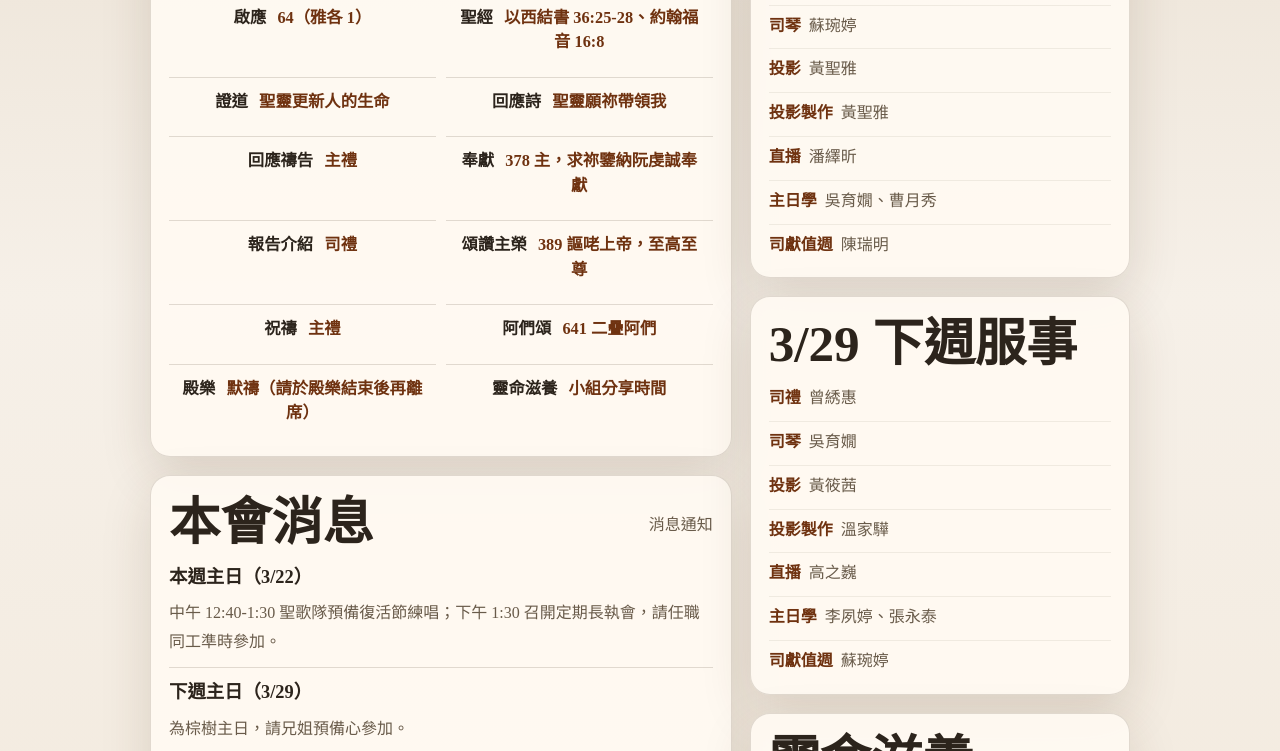
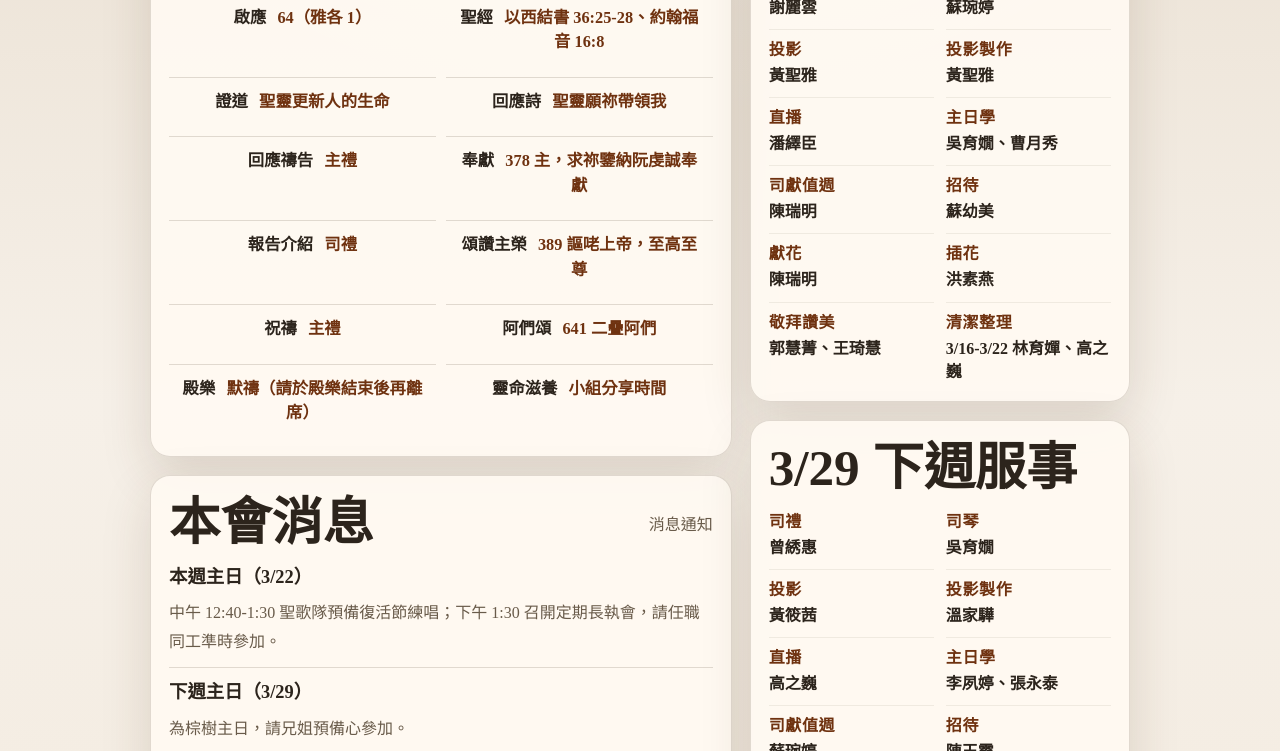
Before and after one commit to barst/LukeChurch-demo, a plain HTML site: page bulletins/2026-03-22.html in a window 1280 px wide. Shown: the part 637-1388 px from the top of the page. Drawn offline with Linux system fonts and the light colour scheme.

Commit message:
Refine service grid and fix names

```diff
--- a/bulletins/2026-03-22.html
+++ b/bulletins/2026-03-22.html
@@ -25,7 +25,7 @@
             <p class="card-label">主日信息</p>
             <h2>聖靈更新人的生命</h2>
             <p class="sermon-scripture">經文：以西結書 36:25-28、約翰福音 16:8</p>
-            <p class="panel-text">主禮：趙學智牧師｜司禮：謝麗雲長老｜司琴：蘇琬婷執事</p>
+            <p class="panel-text">主禮： 趙學智牧師｜司禮： 謝麗雲長老｜司琴： 蘇琬婷執事</p>
           </article>
 
           <article class="bulletin-panel">
@@ -172,11 +172,11 @@
           </article>
           <article class="bulletin-panel">
             <h2>3/22 本週服事</h2>
-            <div class="info-list"><div class="info-row"><span class="info-term">司禮</span><span class="info-value">謝麗雲</span></div><div class="info-row"><span class="info-term">司琴</span><span class="info-value">蘇琬婷</span></div><div class="info-row"><span class="info-term">投影</span><span class="info-value">黃聖雅</span></div><div class="info-row"><span class="info-term">投影製作</span><span class="info-value">黃聖雅</span></div><div class="info-row"><span class="info-term">直播</span><span class="info-value">潘繹昕</span></div><div class="info-row"><span class="info-term">主日學</span><span class="info-value">吳育嫺、曹月秀</span></div><div class="info-row"><span class="info-term">司獻值週</span><span class="info-value">陳瑞明</span></div></div>
+            <div class="service-grid"><div class="service-row"><span class="service-term">司禮</span><span class="service-value">謝麗雲</span></div><div class="service-row"><span class="service-term">司琴</span><span class="service-value">蘇琬婷</span></div><div class="service-row"><span class="service-term">投影</span><span class="service-value">黃聖雅</span></div><div class="service-row"><span class="service-term">投影製作</span><span class="service-value">黃聖雅</span></div><div class="service-row"><span class="service-term">直播</span><span class="service-value">潘繹臣</span></div><div class="service-row"><span class="service-term">主日學</span><span class="service-value">吳育嫺、曹月秀</span></div><div class="service-row"><span class="service-term">司獻值週</span><span class="service-value">陳瑞明</span></div><div class="service-row"><span class="service-term">招待</span><span class="service-value">蘇幼美</span></div><div class="service-row"><span class="service-term">獻花</span><span class="service-value">陳瑞明</span></div><div class="service-row"><span class="service-term">插花</span><span class="service-value">洪素燕</span></div><div class="service-row"><span class="service-term">敬拜讚美</span><span class="service-value">郭慧菁、王琦慧</span></div><div class="service-row"><span class="service-term">清潔整理</span><span class="service-value">3/16-3/22 林育嬋、高之巍</span></div></div>
           </article>
           <article class="bulletin-panel">
             <h2>3/29 下週服事</h2>
-            <div class="info-list"><div class="info-row"><span class="info-term">司禮</span><span class="info-value">曾綉惠</span></div><div class="info-row"><span class="info-term">司琴</span><span class="info-value">吳育嫺</span></div><div class="info-row"><span class="info-term">投影</span><span class="info-value">黃筱茜</span></div><div class="info-row"><span class="info-term">投影製作</span><span class="info-value">溫家驊</span></div><div class="info-row"><span class="info-term">直播</span><span class="info-value">高之巍</span></div><div class="info-row"><span class="info-term">主日學</span><span class="info-value">李夙婷、張永泰</span></div><div class="info-row"><span class="info-term">司獻值週</span><span class="info-value">蘇琬婷</span></div></div>
+            <div class="service-grid"><div class="service-row"><span class="service-term">司禮</span><span class="service-value">曾綉惠</span></div><div class="service-row"><span class="service-term">司琴</span><span class="service-value">吳育嫺</span></div><div class="service-row"><span class="service-term">投影</span><span class="service-value">黃筱茜</span></div><div class="service-row"><span class="service-term">投影製作</span><span class="service-value">溫家驊</span></div><div class="service-row"><span class="service-term">直播</span><span class="service-value">高之巍</span></div><div class="service-row"><span class="service-term">主日學</span><span class="service-value">李夙婷、張永泰</span></div><div class="service-row"><span class="service-term">司獻值週</span><span class="service-value">蘇琬婷</span></div><div class="service-row"><span class="service-term">招待</span><span class="service-value">陳玉霞</span></div><div class="service-row"><span class="service-term">獻花</span><span class="service-value">許素珠</span></div><div class="service-row"><span class="service-term">插花</span><span class="service-value">許素珠</span></div><div class="service-row"><span class="service-term">敬拜讚美</span><span class="service-value">黃千慈、吳育嫺</span></div><div class="service-row"><span class="service-term">清潔整理</span><span class="service-value">3/23-3/29 王朝焜、洪素燕</span></div></div>
           </article>
           <article class="bulletin-panel">
             <h2>靈命滋養</h2>
--- a/styles.css
+++ b/styles.css
@@ -203,6 +203,7 @@ h3 {
 .panel-tag,
 .panel-text,
 .info-value,
+.service-value,
 .notice-item p {
   color: var(--muted);
 }
@@ -306,7 +307,8 @@ h3 {
 .flow-card p,
 .panel-text,
 .notice-item p,
-.info-value {
+.info-value,
+.service-value {
   margin-top: 10px;
   line-height: 1.8;
 }
@@ -475,6 +477,39 @@ h3 {
   flex: 1 1 auto;
 }
 
+.service-grid {
+  display: grid;
+  grid-template-columns: repeat(2, minmax(0, 1fr));
+  gap: 10px 12px;
+  margin-top: 10px;
+}
+
+.service-row {
+  min-width: 0;
+  padding-top: 6px;
+  border-top: 1px solid rgba(72, 51, 31, 0.08);
+}
+
+.service-row:nth-child(-n + 2) {
+  padding-top: 0;
+  border-top: 0;
+}
+
+.service-term {
+  display: block;
+  color: var(--accent-deep);
+  font-weight: 700;
+  letter-spacing: 0.04em;
+}
+
+.service-value {
+  display: block;
+  margin-top: 4px;
+  color: var(--ink);
+  font-weight: 600;
+  line-height: 1.45;
+}
+
 @media (max-width: 920px) {
   .hero-grid,
   .bulletin-layout,
@@ -564,4 +599,14 @@ h3 {
     font-size: 0.95rem;
     line-height: 1.55;
   }
+
+  .service-grid {
+    grid-template-columns: repeat(2, minmax(0, 1fr));
+    gap: 8px 10px;
+  }
+
+  .service-term,
+  .service-value {
+    font-size: 0.95rem;
+  }
 }
```
Also changed, not shown: weekly/index.html (+3 -3 lines).
